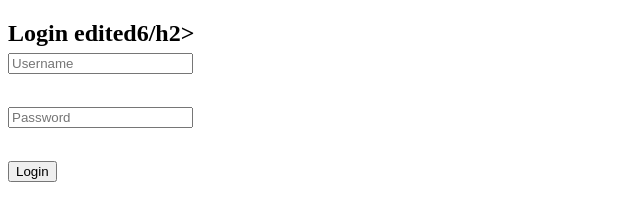
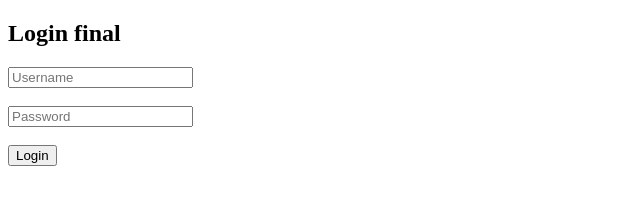
Before and after one commit to rajesh20032003/login-page, a plain HTML site: page index.html in a window 1280 px wide. Shown: the whole page, without its empty margins (0-640 px from the left). Drawn offline with Linux system fonts and the light colour scheme.

Commit message:
final time

```diff
--- a/index.html
+++ b/index.html
@@ -3,7 +3,7 @@
 <html>
 <head><title>Login</title></head>
 <body>
-  <h2>Login edited6/h2>
+  <h2>Login final</h2>
   <form>
     <input type="text" placeholder="Username"><br><br>
     <input type="password" placeholder="Password"><br><br>
```
